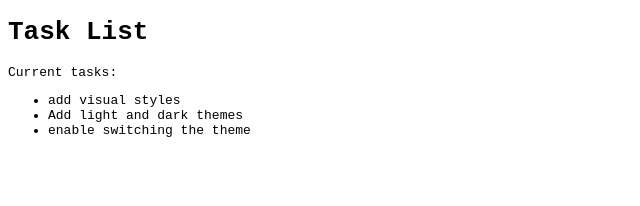
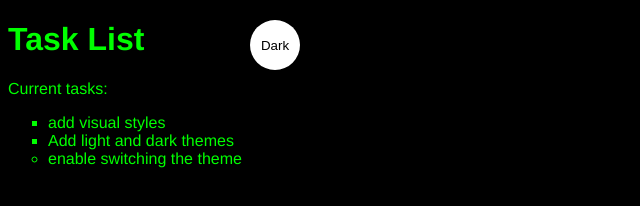
Before and after one commit to sdbishop98/Seletech-Safety-Website, a plain HTML site: page index.html in a window 1280 px wide. Shown: the whole page, without its empty margins (0-640 px from the left). Drawn offline with Linux system fonts and the light colour scheme.

Commit message:
completed basic microsoft provided tutorial
creates a simple website able to change between light and dark mode.

```diff
--- /dev/null
+++ b/app.js
@@ -0,0 +1,15 @@
+'use strict';
+const switcher = document.querySelector('.btn');
+switcher.addEventListener('click', function() {
+    document.body.classList.toggle('light-theme');
+    document.body.classList.toggle('dark-theme');
+
+    const className = document.body.className;
+    if(className == "light-theme") {
+        this.textContent = "Dark";
+    } else {
+        this.textContent = "light";
+    }
+
+    console.log('current class name: ' + className);
+});
--- a/index.html
+++ b/index.html
@@ -7,7 +7,7 @@
     <title>Simple website</title>
     <link rel="stylesheet" href="style.css">
 </head>
-    <body>
+    <body class="dark-theme">
         <h1>Task List</h1>
         <p id="msg">Current tasks:</p>
         <ul>
@@ -15,5 +15,10 @@
             <li class="list">Add light and dark themes</li>
             <li>enable switching the theme</li>
         </ul>
+        <div>
+            <button class="btn">Dark</button>
+        </div>
+        <script src="app.js"></script>
+        <noscript>You need to enable JavaScript to view the full site.</noscript>
     </body>
 </html>
--- a/style.css
+++ b/style.css
@@ -1,3 +1,44 @@
+:root {
+    --green: #00ff00;
+    --white: #ffffff;
+    --black: #000000;
+}
+
 body {
-    font-family: monospace;
+    background: var(--bg);
+    color: var(--fontColor);
+    font-family: helvetica;
 }
+
+li {
+    list-style: circle;
+}
+
+.list {
+    list-style: square;
+}
+
+.btn {
+    position: absolute;
+    top: 20px;
+    left: 250px;
+    height: 50px;
+    width: 50px;
+    border-radius: 50%;
+    border: none;
+    color: var(--btnFontColor);
+    background-color: var(--btnBg);
+}
+
+.light-theme {
+    --bg: var(--green);
+    --fontColor: var(--black);
+    --btnBg: var(--black);
+    --btnFontColor: var(--white);
+}
+.dark-theme {
+    --bg: var(--black);
+    --fontColor: var(--green);
+    --btnBg: var(--white);
+    --btnFontColor: var(--black);
+}
```
